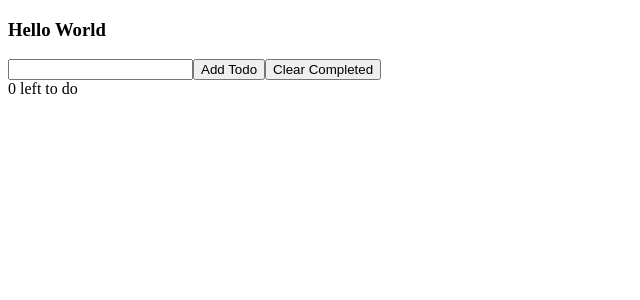
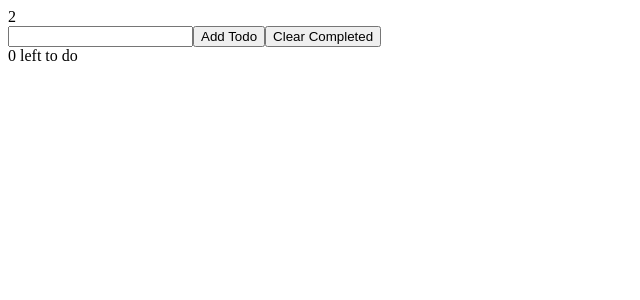
Before and after one commit to r-keenan/WebDevSimplified-React, a React (Create React App) app: page / in a window 1280 px wide. Shown: the top 300 px of the page, without its empty margins (0-640 px from the left). Built offline with nearby package versions, Linux system fonts and the light colour scheme.

Commit message:
Passed the length of the todos to the component.

```diff
--- a/src/App.js
+++ b/src/App.js
@@ -1,9 +1,12 @@
+import React, { useState } from "react";
+
 import ToDoList from "./components/ToDoList";
 
 function App() {
+  const [todos, setTodos] = useState(["Todo 1", "Todo 2"]);
   return (
     <>
-      <ToDoList />
+      <ToDoList todos={todos} />
       <input type="text" />
       <button>Add Todo</button>
       <button>Clear Completed</button>
--- a/src/components/ToDoList.js
+++ b/src/components/ToDoList.js
@@ -1,9 +1,5 @@
 import React from "react";
 
-export default function ToDoList() {
-  return (
-    <div>
-      <h3>Hello World</h3>
-    </div>
-  );
+export default function ToDoList({ todos }) {
+  return <div>{todos.length}</div>;
 }
```
